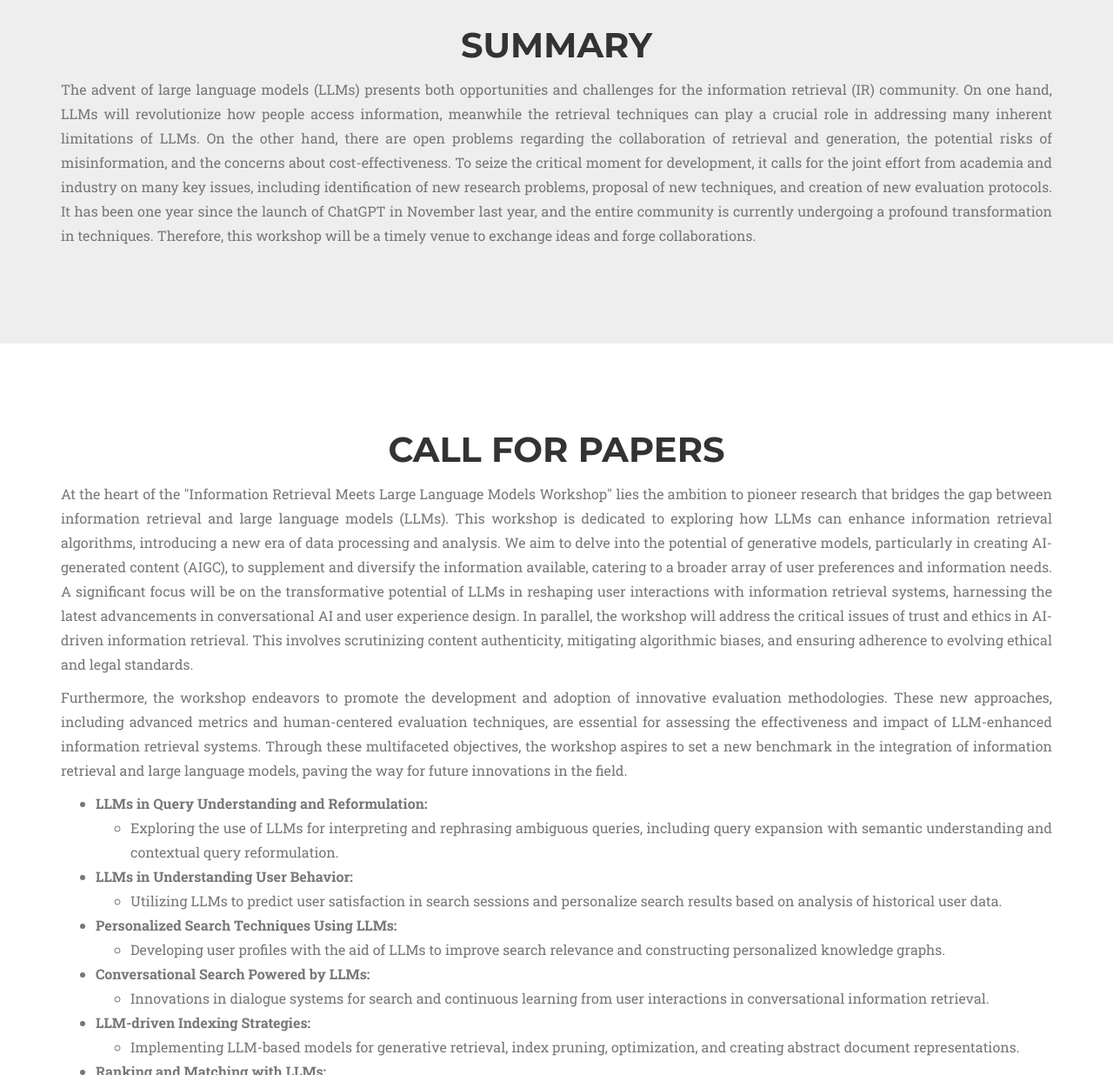
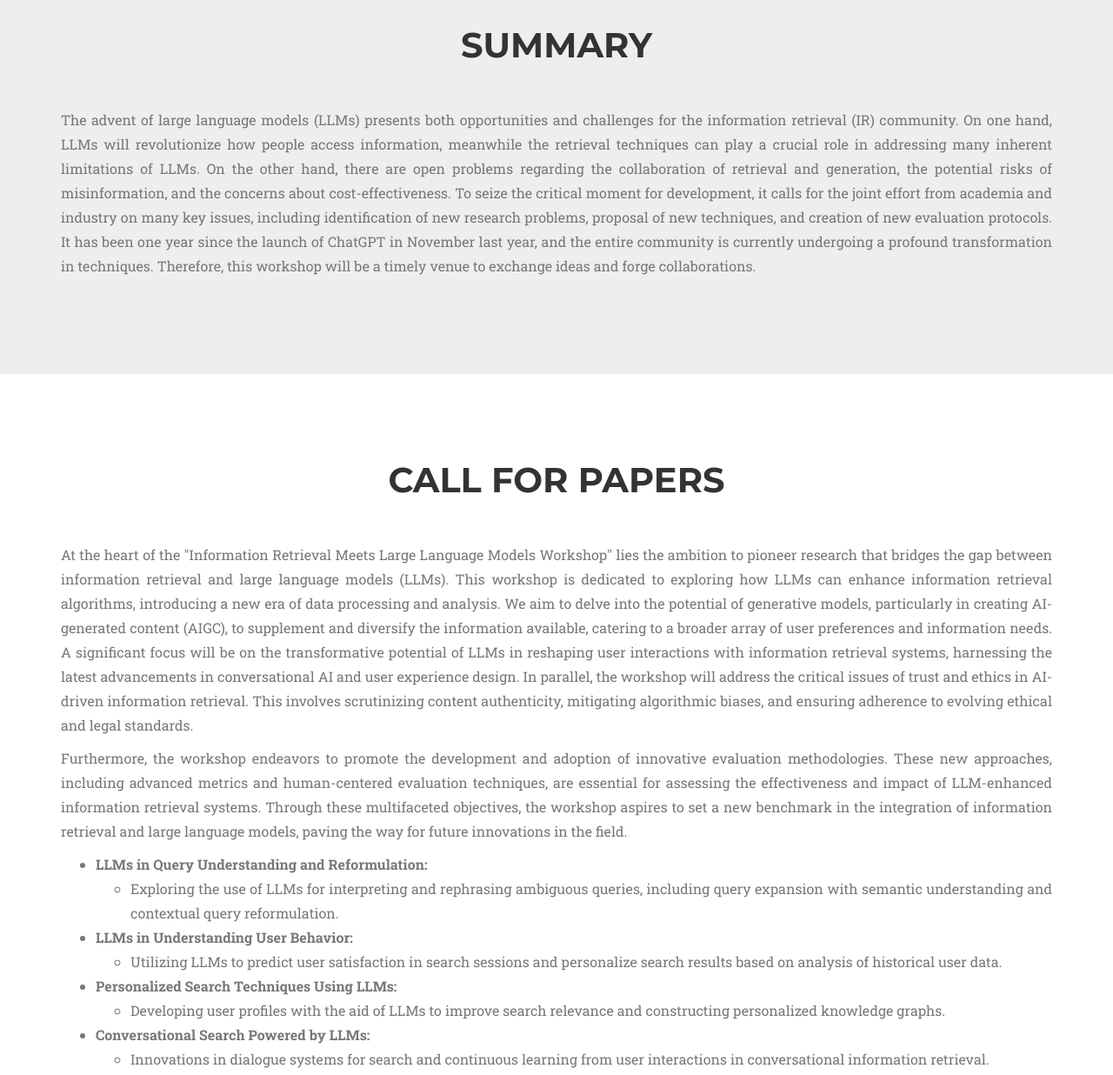
Before and after one commit to IRMeetsLLM/IRMeetsLLM.github.io, a Jekyll site: the page built from index.md, in a window 1280 px wide and 1400 px high, scrolled down 336 px. Shown: the part 164-1400 px from the top of the window at 87% size. Built offline with Jekyll 4.4.1, drawn with Linux system fonts in a browser that asks for light colours; nearby versions of some CDN libraries; some web fonts are replaced.

Commit message:
Update agency.css

```diff
--- a/assets/css/agency.css
+++ b/assets/css/agency.css
@@ -324,7 +324,7 @@ section {
 section h2.section-heading {
     font-size: 40px;
     margin-top: 0;
-    margin-bottom: 15px
+    margin-bottom: 50px
 }
 
 section h3.section-subheading {
```
